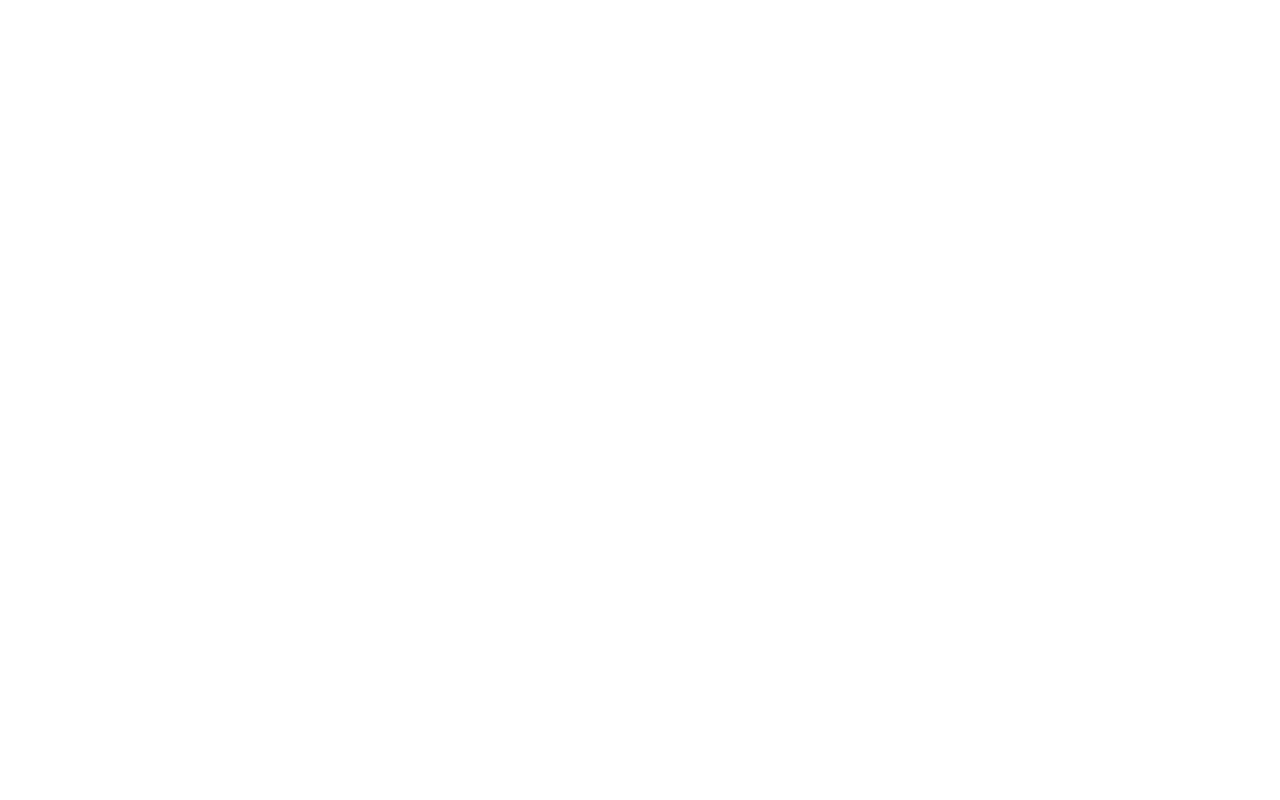
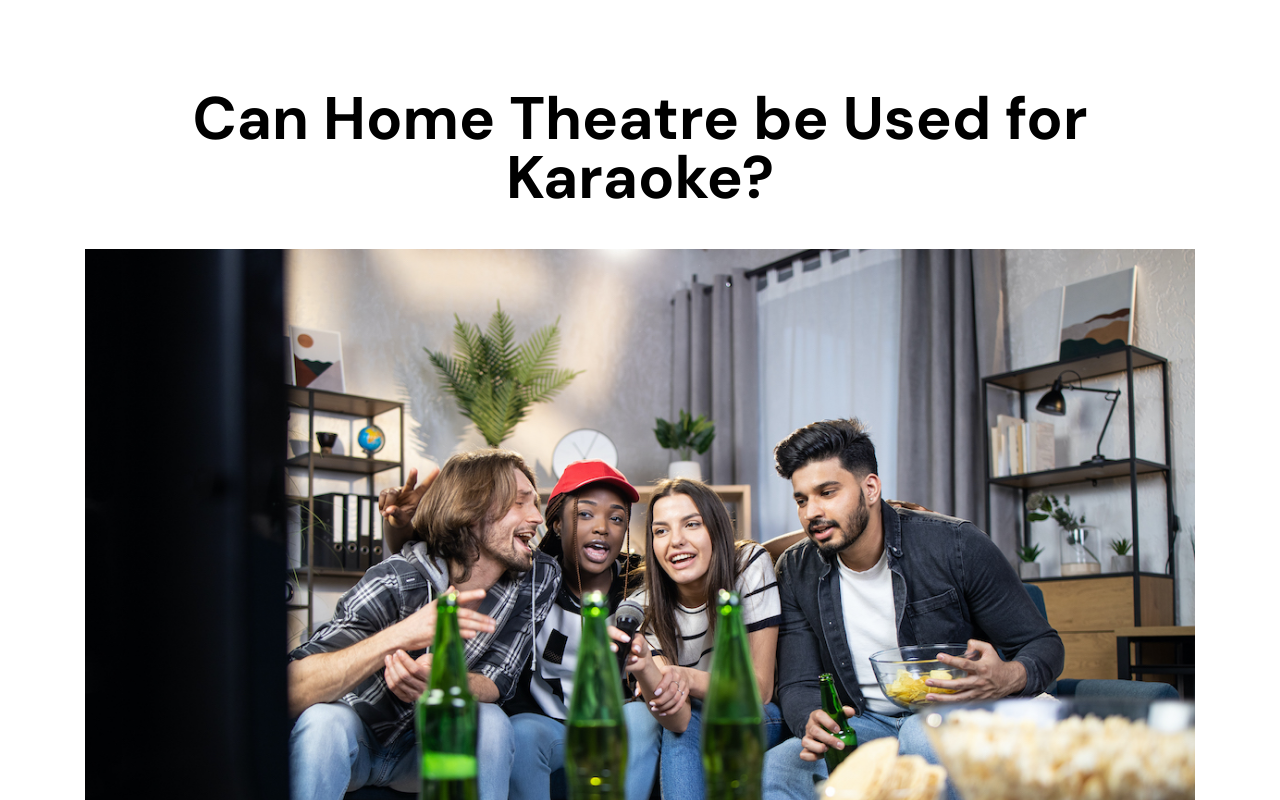
Before and after one commit to audioinspects/home-theatre-karaoke, a plain HTML site: page index.html in a window 1280 px wide. Shown: the top 800 px of the page. Drawn offline with Linux system fonts and the light colour scheme.

Commit message:
Update index.html

```diff
--- a/index.html
+++ b/index.html
@@ -10,7 +10,7 @@
     <link rel="stylesheet" href="assets/vendors/aos/aos.css">
     <link rel="stylesheet" href="assets/css/style.css">
     <script src="assets/vendors/jquery/jquery.min.js"></script>
-
+    <script src="assets/js/loader.js"></script>
 </head>
 <body>
     <div class="edica-loader"></div>
```
